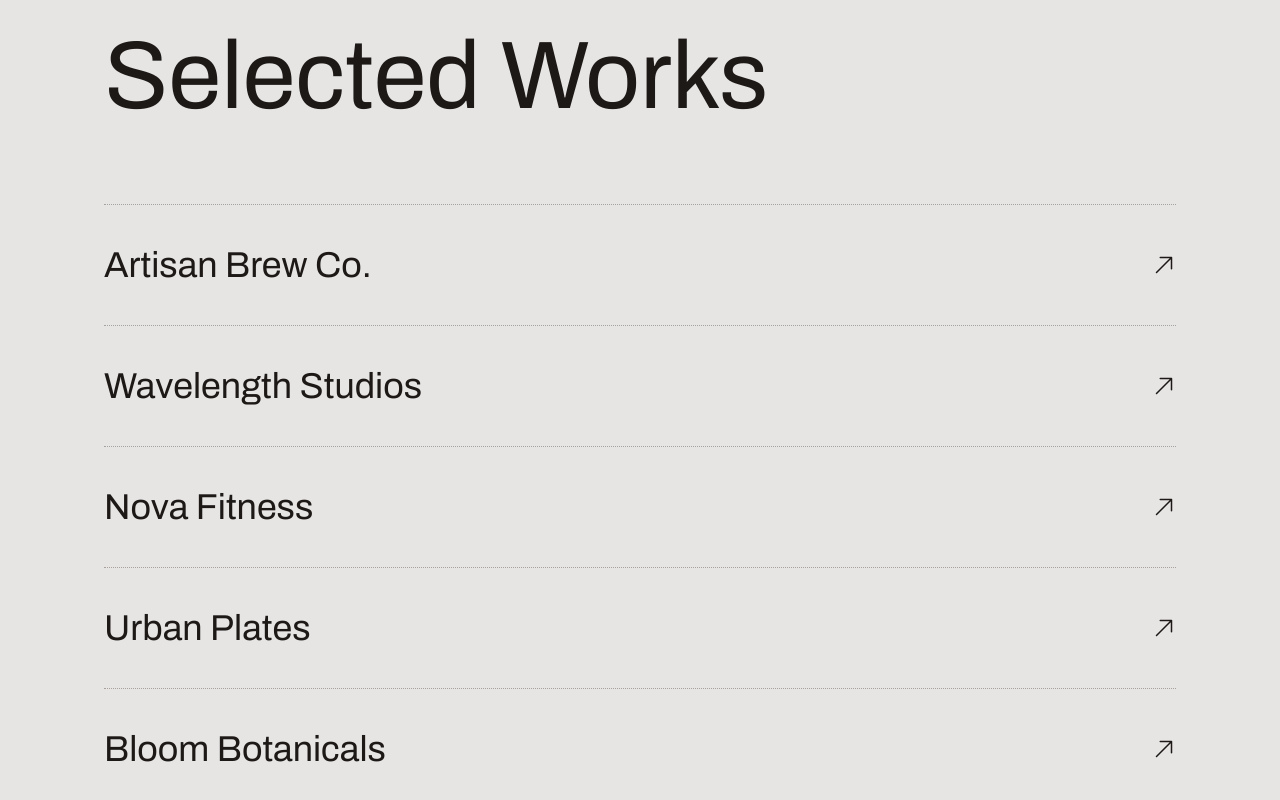
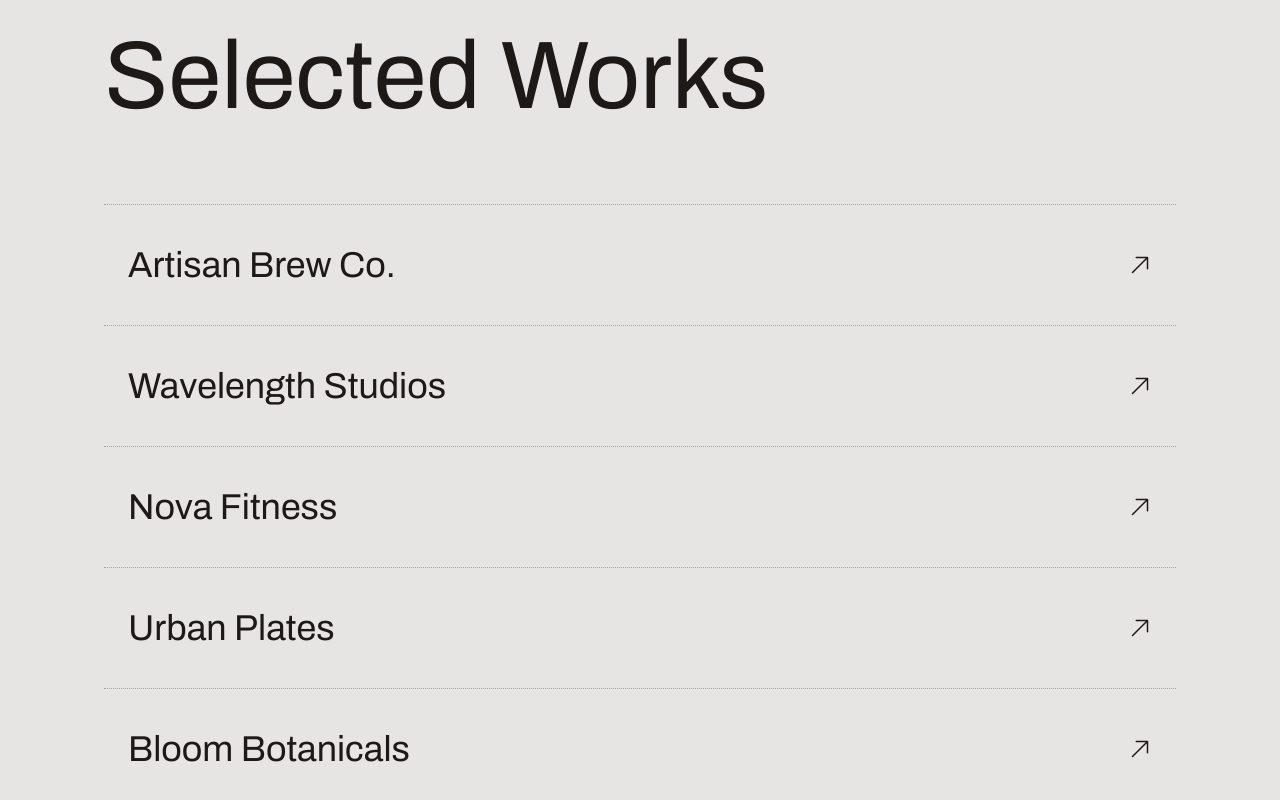
Before and after one commit to webbddev/natalia-designer, a Next.js app: page / in a window 1280 px wide. Shown: the part 3412-4212 px from the top of the page. Built offline with nearby package versions, Linux system fonts and the light colour scheme.

Commit message:
projects section animation

```diff
--- a/src/sections/Intro.tsx
+++ b/src/sections/Intro.tsx
@@ -1,8 +1,38 @@
-import { FC } from "react";
+"use client";
+
+import { stagger, useAnimate, useInView } from "motion/react";
+import { s } from "motion/react-client";
+import { FC, useEffect } from "react";
+import SplitType from "split-type";
 
 const Intro: FC = () => {
+  const [scope, animate] = useAnimate();
+  const inView = useInView(scope, { once: false });
+
+  useEffect(() => {
+    new SplitType(scope.current.querySelector("h2"), {
+      types: "lines,words",
+      tagName: "span",
+    });
+  }, [scope]);
+
+  useEffect(() => {
+    if (inView) {
+      animate(
+        scope.current.querySelectorAll(".word"),
+        {
+          transform: "translateY(0%)",
+        },
+        {
+          duration: 0.5,
+          delay: stagger(0.2),
+        }
+      );
+    }
+  }, [inView, animate, scope]);
+
   return (
-    <section className="section mt-12 md:pt-16 lg:mt-20" id="intro">
+    <section className="section mt-12 md:pt-16 lg:mt-20" id="intro" ref={scope}>
       <div className="container">
         <h2 className="text-4xl md:text-7xl lg:text-8xl lg:w-[80%]">
           Building beautiful websites with clean code and thoughtful design to
--- a/src/sections/Projects.tsx
+++ b/src/sections/Projects.tsx
@@ -41,19 +41,42 @@ const Projects: FC = () => {
             <a
               href="#"
               key={name}
-              className="flex flex-col border-t last:border-b border-stone-400 border-dotted py-6 md:py-8 lg:py-10 "
+              className="flex flex-col border-t last:border-b border-stone-400 border-dotted py-6 md:py-8 lg:py-10 relative group/project"
             >
-              <div className="">
-                <div className="md:hidden aspect-video">
+              <div className="absolute rounded-md bottom-0 left-0 w-full h-0 group-hover/project:h-full transition-all duration-500 bg-stone-300"></div>
+              <div className="relative">
+                <div className="md:hidden aspect-video"></div>
+                {/*  */}
+                <div className="mt-8 px-6 md:mt-0 flex justify-between items-center md:grid md:[grid-template-columns:1fr_300px_max-content] md:gap-8">
+                  <div className="lg:group-hover/project:pl-8 transition-all duration-700">
+                    <h3 className="text-2xl md:text-3xl lg:text-4xl">{name}</h3>
+                  </div>
+                  <div className="relative">
+                    <div className="absolute aspect-video w-full top-1/2 -translate-y-1/2 opacity-0 scale-90 group-hover/project:opacity-100 group-hover/project:scale-105 lg:group-hover/project:scale-110 transition-all duration-500 z-10">
                       <Image
                         src={image}
                         alt={`${name} image`}
                         className="size-full object-cover"
                       />
                     </div>
-                {/*  */}
-                <div className="mt-8 md:mt-0 flex justify-between items-center">
-                  <h3 className="text-2xl md:text-3xl lg:text-4xl">{name}</h3>
+                  </div>
+                  <div className="lg:group-hover/project:pr-4 transition-all duration-700">
+                    <div className="size-6 overflow-hidden">
+                      <div className="h-6 w-12 flex group-hover/project:-translate-x-6 transition-transform duration-300">
+                        <svg
+                          xmlns="http://www.w3.org/2000/svg"
+                          fill="none"
+                          viewBox="0 0 24 24"
+                          strokeWidth="1.5"
+                          stroke="currentColor"
+                          className="size-6"
+                        >
+                          <path
+                            strokeLinecap="round"
+                            strokeLinejoin="round"
+                            d="m4.5 19.5 15-15m0 0H8.25m11.25 0v11.25"
+                          />
+                        </svg>
                         <svg
                           xmlns="http://www.w3.org/2000/svg"
                           fill="none"
@@ -70,6 +93,9 @@ const Projects: FC = () => {
                         </svg>
                       </div>
                     </div>
+                  </div>
+                </div>
+              </div>
             </a>
           ))}
         </div>
```
Also changed, not shown: src/sections/Header.tsx (+192 -15 lines), currentProgress.txt, 1 other file (tests, documents, lock files or other folders). Lines whose indentation alone changed are shown as unchanged.
